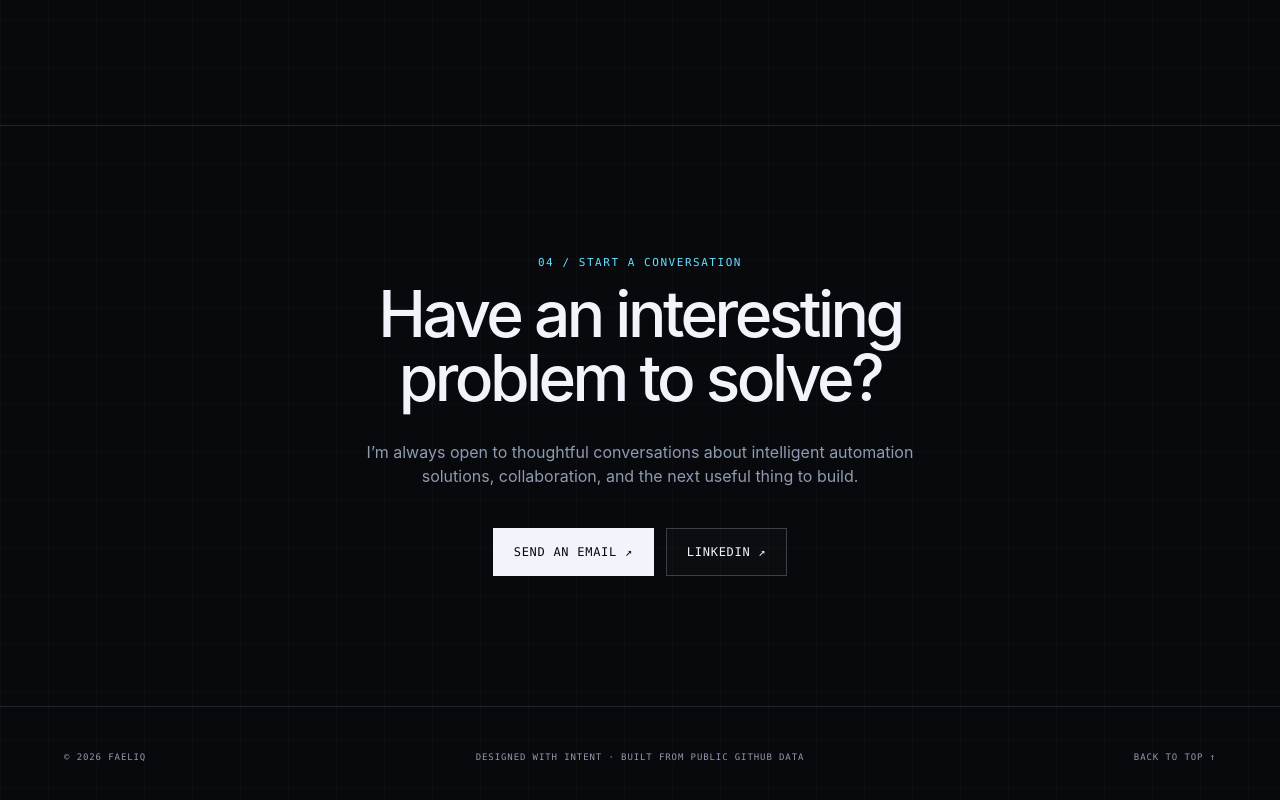
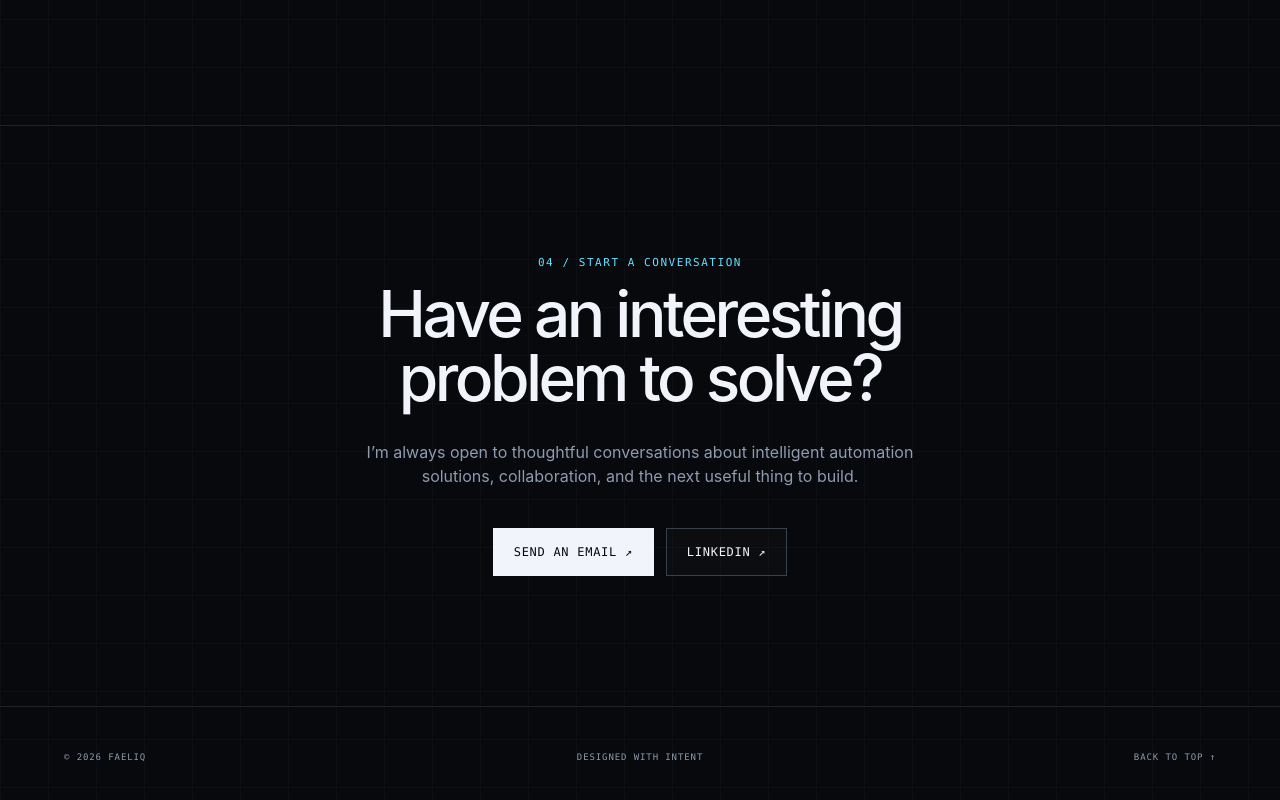
Before and after one commit to qileaf/qileaf.github.io, a Next.js app: page / in a window 1280 px wide. Shown: the part 3821-4621 px from the top of the page. Built offline with nearby package versions, Linux system fonts and the light colour scheme.

Commit message:
Simplify portfolio footer

```diff
--- a/app/portfolio-client.tsx
+++ b/app/portfolio-client.tsx
@@ -343,7 +343,7 @@ export function Portfolio({
 
       <footer>
         <span>© {new Date().getFullYear()} {profile.displayName || "qileaf"}</span>
-        <span>Designed with intent · Built from public GitHub data</span>
+        <span>Designed with intent</span>
         <a href="#top">Back to top ↑</a>
       </footer>
     </main>
```
